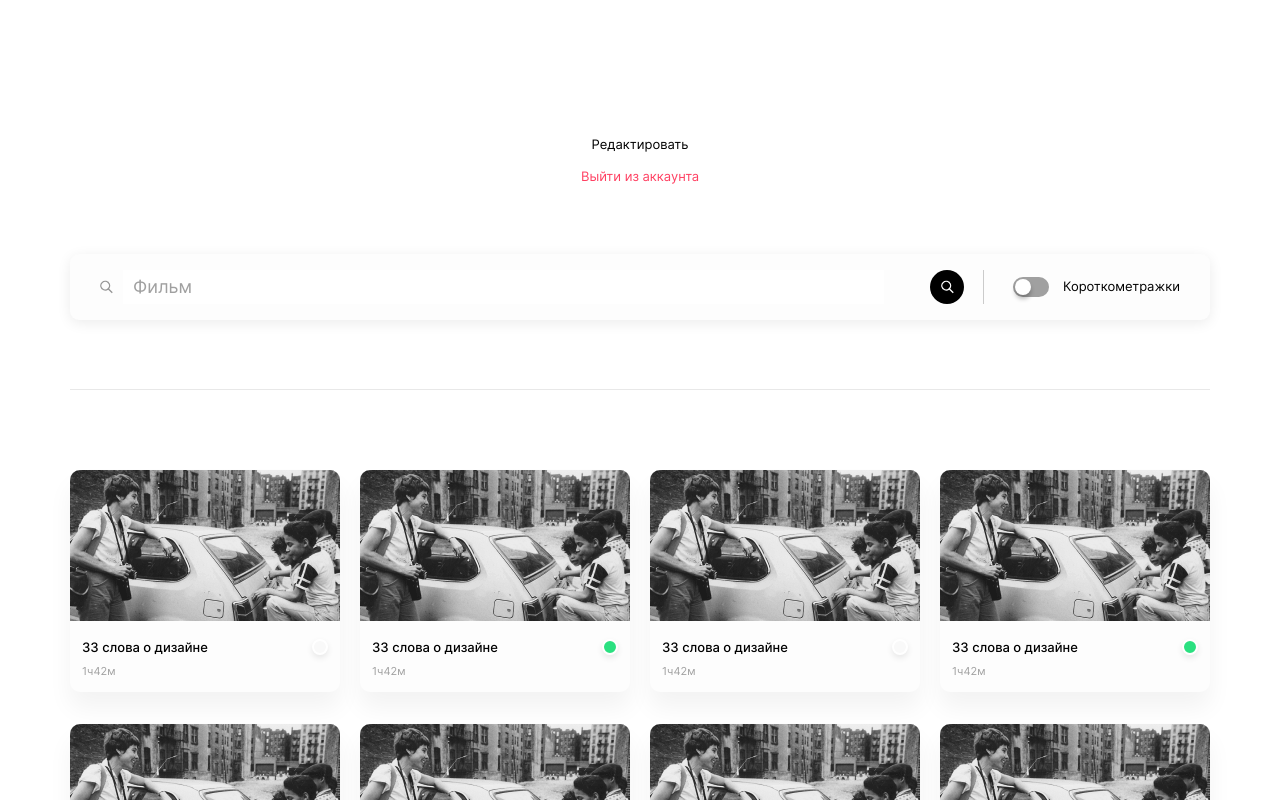
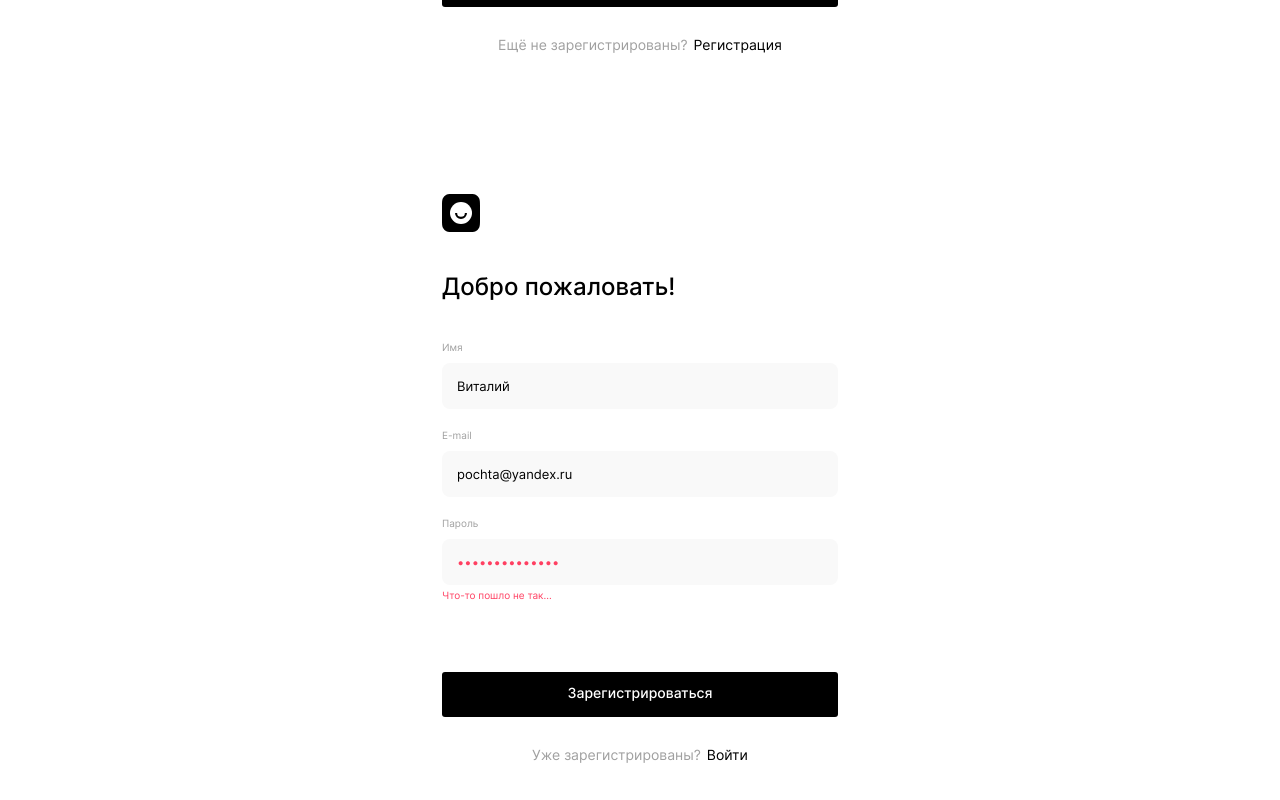
Before and after one commit to igorpodgorniy/movies-explorer-frontend, a React (Create React App) app: page / in a window 1280 px wide. Shown: the part 480-1280 px from the top of the page. Built offline with nearby package versions, Linux system fonts and the light colour scheme.

Commit message:
Сверстать десктопные версии страниц входа и регистрации

```diff
--- a/src/components/App/App.js
+++ b/src/components/App/App.js
@@ -6,10 +6,14 @@ import SearchForm from '../SearchForm/SearchForm';
 import MoviesCardList from '../MoviesCardList/MoviesCardList';
 import NotFound from '../NotFound/NotFound';
 import Profile from '../Profile/Profile';
+import Register from '../Register/Register';
+import Login from '../Login/Login';
 
 function App() {
   return (
     <>
+      <Login></Login>
+      <Register></Register>
       <Header></Header>
       <Profile></Profile>
       <SearchForm></SearchForm>
--- a/src/components/Login/Login.js
+++ b/src/components/Login/Login.js
@@ -0,0 +1,35 @@
+import '../Register/Register.css';
+
+function Login() {
+  return (
+    <>
+      <header className="header header_type_sign">
+        <a href="#" className="header__logo"></a>
+      </header>
+      <form id="registration" className="sign__form">
+        <fieldset className="sign__fieldset">
+          <legend className="sign__title">Рады видеть!</legend>
+          <label className="sign__label" for="email">E-mail</label>
+          <input
+            className="sign__input"
+            name="email"
+            type="email"
+            value="pochta@yandex.ru"
+            placeholder="Введите email"
+          />
+          <label className="sign__label" for="password">Пароль</label>
+          <input
+            className="sign__input"
+            name="password"
+            type="password"
+            placeholder="Введите пароль"
+          />
+          <button type="submit" className="sign__button sign__button_bottom">Войти</button>
+        </fieldset>
+        <p className="sign__text">Ещё не зарегистрированы?<a href="#" className="sign__link">Регистрация</a></p>
+      </form>
+    </>
+  );
+}
+
+export default Login;
--- a/src/components/Register/Register.css
+++ b/src/components/Register/Register.css
@@ -0,0 +1,128 @@
+.header_type_sign {
+  max-width: 396px;
+  padding-top: 70px;
+  padding-right: 0;
+  padding-bottom: 40px;
+  padding-left: 0;
+}
+
+.sign__form {
+  max-width: 396px;
+  margin: 0 auto;
+  margin-bottom: 70px;
+}
+
+.sign__fieldset {
+  padding: 0;
+  border: 0;
+  margin: 0;
+}
+
+.sign__title {
+  font-family: 'Inter', 'Arial', sans-serif;
+  font-weight: 500;
+  font-size: 24px;
+  line-height: 1.21;
+  color: #000000;
+  padding-bottom: 40px;
+}
+
+.sign__label {
+  font-family: 'Inter', 'Arial', sans-serif;
+  font-weight: 400;
+  font-size: 10px;
+  line-height: 1.2;
+  color: #A0A0A0;
+  padding-bottom: 10px;
+  display: block;
+}
+
+.sign__input {
+  width: 100%;
+  box-sizing: border-box;
+  background-color: #F9F9F9;
+  border-radius: 8px;
+  border: 0;
+  padding: 15px;
+  margin-bottom: 20px;
+  font-family: 'Inter', 'Arial', sans-serif;
+  font-weight: 400;
+  font-size: 13px;
+  line-height: 1.23;
+  color: #000000;
+}
+
+.sign__input:focus-visible {
+  outline: 0;
+}
+
+.sign__input:last-of-type {
+  margin-bottom: 0;
+}
+
+.sign__input_error {
+  color: #FF4062;
+}
+
+.sign__error {
+  font-family: 'Inter', 'Arial', sans-serif;
+  font-weight: 400;
+  font-size: 10px;
+  line-height: 1.2;
+  color: #FF4062;
+  padding-top: 10px;
+}
+
+.sign__button {
+  width: 396px;
+  background-color: #000000;
+  border-radius: 3px;
+  border: 0;
+  font-family: 'Inter', 'Arial', sans-serif;
+  font-weight: 500;
+  font-size: 14px;
+  line-height: 1.21;
+  color: #FFFFFF;
+  padding-top: 13px;
+  padding-bottom: 15px;
+  margin-top: 69px;
+  margin-bottom: 16px;
+  text-align: center;
+  cursor: pointer;
+  transition: box-shadow .3s;
+}
+
+.sign__button:hover {
+  box-shadow: 0px 10px 16px 0 rgba(0, 0, 0, 0.2);
+  transition: box-shadow .3s;
+}
+
+.sign__button:active {
+  box-shadow: 0px 4px 5px 0 rgba(0, 0, 0, 0.2);
+}
+
+.sign__text {
+  font-family: 'Inter', 'Arial', sans-serif;
+  font-weight: 400;
+  font-size: 14px;
+  line-height: 1.21;
+  color: #A0A0A0;
+  text-align: center;
+}
+
+.sign__link {
+  text-decoration: none;
+  color: #000000;
+  padding-left: 6px;
+  transition: text-shadow .2s;
+}
+
+.sign__link:hover {
+  text-shadow: 0 4px 2px rgba(0, 0, 0, 0.2);
+  transition: text-shadow .2s;
+}
+
+.sign__link:active {
+  text-shadow: 0 1px 1px rgba(0, 0, 0, 0.2);
+  transition: text-shadow .2s;
+}
--- a/src/components/Register/Register.js
+++ b/src/components/Register/Register.js
@@ -0,0 +1,45 @@
+import './Register.css';
+
+function Register() {
+  return (
+    <>
+      <header className="header header_type_sign">
+        <a href="#" className="header__logo"></a>
+      </header>
+      <form id="registration" className="sign__form">
+        <fieldset className="sign__fieldset">
+          <legend className="sign__title">Добро пожаловать!</legend>
+          <label className="sign__label" for="name">Имя</label>
+          <input
+            className="sign__input"
+            name="name"
+            type="text"
+            value="Виталий"
+            placeholder="Введите имя"
+          />
+          <label className="sign__label" for="email">E-mail</label>
+          <input
+            className="sign__input"
+            name="email"
+            type="email"
+            value="pochta@yandex.ru"
+            placeholder="Введите email"
+          />
+          <label className="sign__label" for="password">Пароль</label>
+          <input
+            className="sign__input sign__input_error"
+            name="password"
+            type="password"
+            value="••••••••••••••"
+            placeholder="Введите пароль"
+          />
+          <span className="sign__error">Что-то пошло не так...</span>
+          <button type="submit" className="sign__button">Зарегистрироваться</button>
+        </fieldset>
+        <p className="sign__text">Уже зарегистрированы?<a href="#" className="sign__link">Войти</a></p>
+      </form>
+    </>
+  );
+}
+
+export default Register
```
